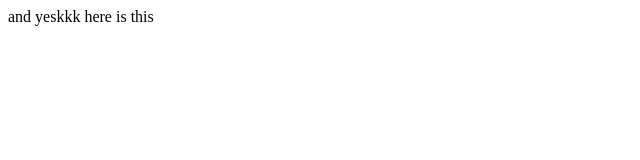
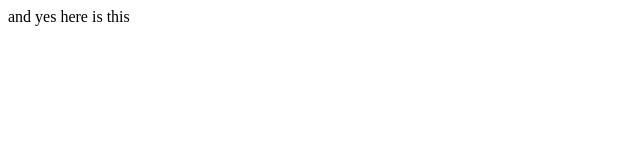
Before and after one commit to runnedrun/my-project-for-course, a plain HTML site: page index.html in a window 1280 px wide. Shown: the full height of the page, 0-640 px from the left. Drawn offline with Linux system fonts and the light colour scheme.

Commit message:
Classadoo autocommit

```diff
--- a/index.html
+++ b/index.html
@@ -3,7 +3,7 @@
   </head>
   <body>
     <div>
-      and yeskkk here is this
+      and yes here is this
     </div>
   </body>
 </html>
```
